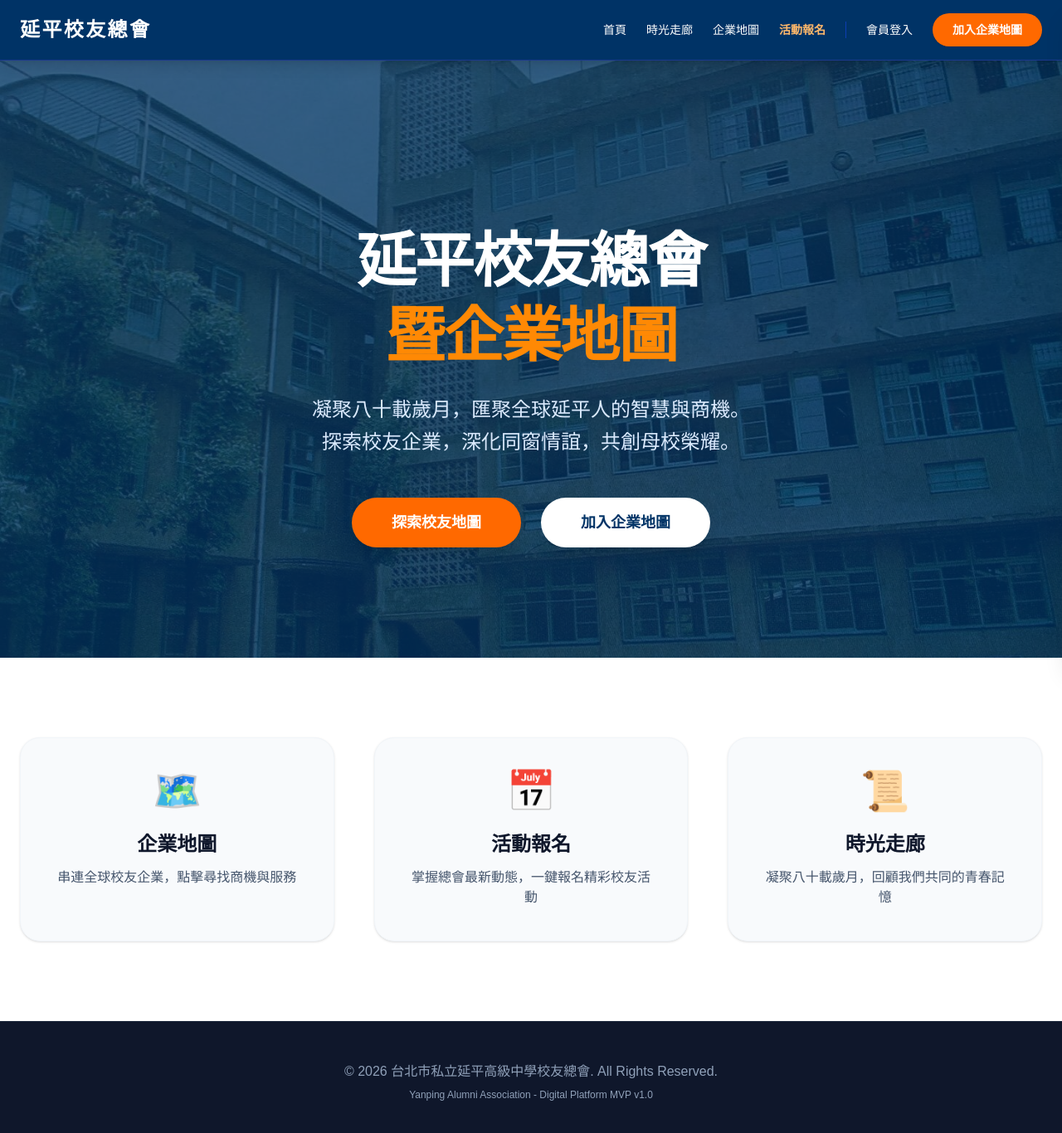
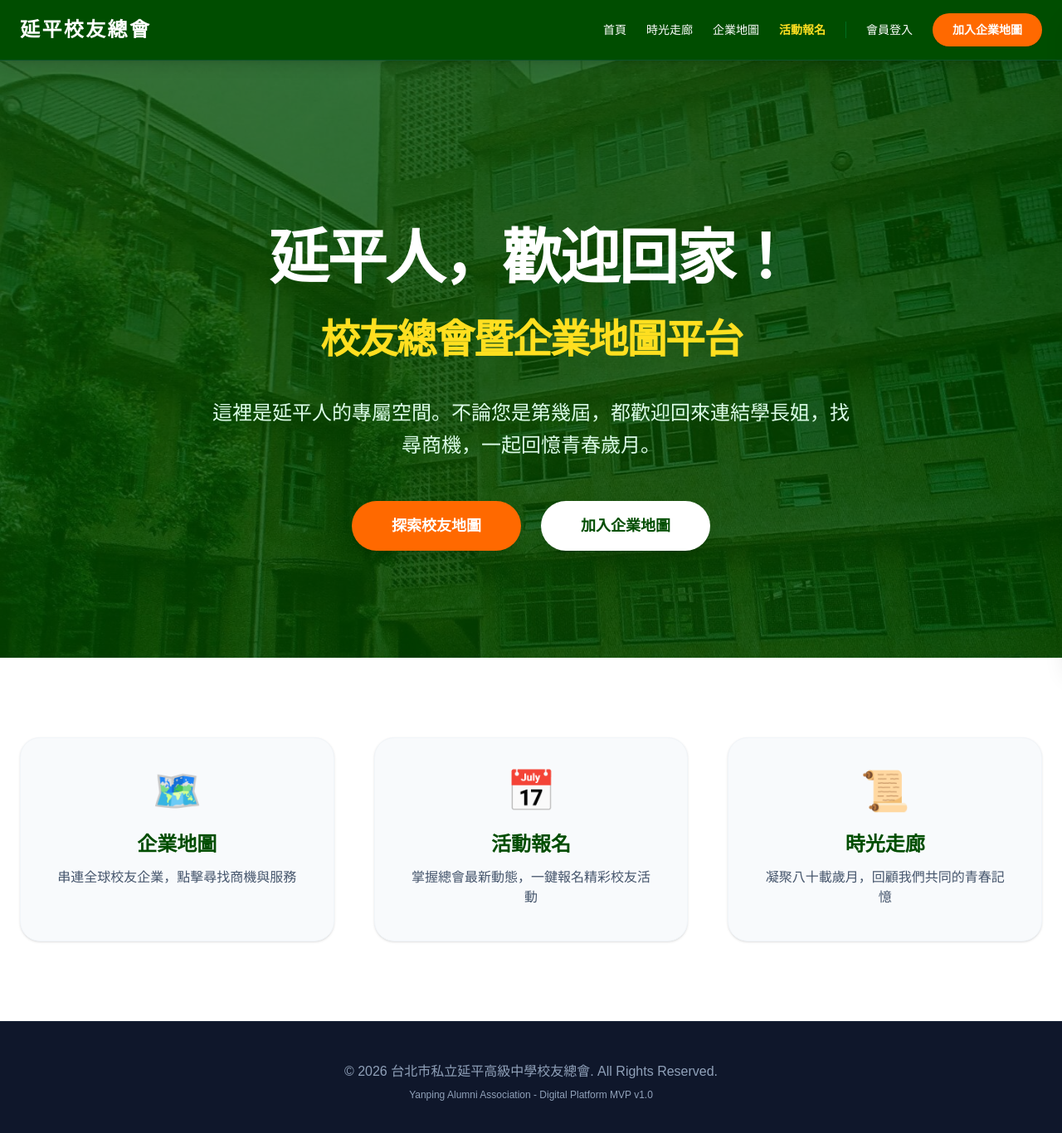
Before and after one commit to bear20020228/yanping-alumni, a Next.js app: page / in a window 1280 px wide. Shown: the top 1366 px of the page at 83% size. Built offline with nearby package versions, Linux system fonts and the light colour scheme; no server answers.

Commit message:
修正全站顏色為延平綠，復活親切文案，側滑導覽列，完美上線！

```diff
--- a/app/components/Navbar.tsx
+++ b/app/components/Navbar.tsx
@@ -41,27 +41,28 @@ export default function Navbar() {
     if (profile.role === 'admin') return <span className="text-red-800 text-xs bg-red-200 px-2.5 py-1 rounded font-bold">管理員</span>;
     if (profile.status === 'pending') return <span className="text-yellow-800 text-xs bg-yellow-100 px-2.5 py-1 rounded font-bold">審核中</span>;
     if (profile.status === 'approved' && profile.is_paid) return <span className="text-green-800 text-xs bg-green-200 px-2.5 py-1 rounded font-bold">正式會員</span>;
-    return <span className="text-blue-100 text-xs bg-blue-900 px-2.5 py-1 rounded">一般會員</span>;
+    return <span className="text-green-100 text-xs bg-green-900 px-2.5 py-1 rounded">一般會員</span>; // 改為綠色系
   };
 
   return (
     <>
-      <nav className="bg-[#003366] text-white sticky top-0 z-50 shadow-lg border-b border-blue-900">
+      {/* 導覽列主體：換上 Yanping Green (#004d00) */}
+      <nav className="bg-[#004d00] text-white sticky top-0 z-50 shadow-lg border-b border-green-900">
         <div className="max-w-7xl mx-auto px-6 py-4 flex justify-between items-center">
 
-          {/* 左側 Logo: 點擊回首頁 */}
-          <Link href="/" className="text-2xl font-black tracking-widest text-white hover:text-blue-200 transition-colors">
+          {/* 左側 Logo */}
+          <Link href="/" className="text-2xl font-black tracking-widest text-white hover:text-green-200 transition-colors">
             延平校友總會
           </Link>
 
-          {/* 桌機版選單 (大螢幕顯示 md:flex，小螢幕隱藏 md:hidden) */}
+          {/* 桌機版選單 */}
           <div className="hidden md:flex items-center space-x-6 text-sm font-medium">
-            <Link href="/" className="hover:text-blue-200 transition-colors py-1.5">首頁</Link>
-            <Link href="/history" className="hover:text-blue-200 transition-colors py-1.5">時光走廊</Link>
-            <Link href="/map" className="hover:text-blue-200 transition-colors py-1.5">企業地圖</Link>
-            <Link href="/events" className="hover:text-blue-200 transition-colors py-1.5 text-orange-300 font-bold">活動報名</Link>
+            <Link href="/" className="hover:text-green-200 transition-colors py-1.5">首頁</Link>
+            <Link href="/history" className="hover:text-green-200 transition-colors py-1.5">時光走廊</Link>
+            <Link href="/map" className="hover:text-green-200 transition-colors py-1.5">企業地圖</Link>
+            <Link href="/events" className="hover:text-yellow-200 transition-colors py-1.5 text-yellow-300 font-bold">活動報名</Link>
 
-            <div className="w-px h-5 bg-blue-700 opacity-60"></div>
+            <div className="w-px h-5 bg-green-700 opacity-60"></div>
 
             {user ? (
               <div className="flex items-center space-x-4">
@@ -75,24 +76,24 @@ export default function Navbar() {
                 <button onClick={handleLogout} className="hover:text-red-300 transition-colors font-bold text-sm">登出</button>
               </div>
             ) : (
-              <Link href="/login" className="hover:text-blue-200 transition-colors py-1.5">會員登入</Link>
+              <Link href="/login" className="hover:text-green-200 transition-colors py-1.5">會員登入</Link>
             )}
 
-            <Link href="/register" className="bg-orange-500 text-white px-6 py-2.5 rounded-full font-bold hover:bg-orange-600 transition-colors shadow-sm text-sm">
+            <Link href="/register" className="bg-orange-500 text-white px-6 py-2.5 rounded-full font-bold hover:bg-orange-600 transition-colors shadow-sm text-sm transform hover:scale-105 duration-300">
               加入企業地圖
             </Link>
           </div>
 
-          {/* 手機版漢堡按鈕 (小螢幕顯示 md:hidden，大螢幕隱藏 md:flex) */}
+          {/* 手機版漢堡按鈕 */}
           <button
             className="md:hidden text-white focus:outline-none p-1.5 z-50 relative"
             onClick={() => setIsMenuOpen(!isMenuOpen)}
           >
             <svg className="w-8 h-8" fill="none" stroke="currentColor" viewBox="0 0 24 24">
               {isMenuOpen ? (
-                <path strokeLinecap="round" strokeLinejoin="round" strokeWidth={2} d="M6 18L18 6M6 6l12 12" /> // 叉叉圖示 X
+                <path strokeLinecap="round" strokeLinejoin="round" strokeWidth={2} d="M6 18L18 6M6 6l12 12" /> // 叉叉
               ) : (
-                <path strokeLinecap="round" strokeLinejoin="round" strokeWidth={2} d="M4 6h16M4 12h16M4 18h16" /> // 三條線圖示 ☰
+                <path strokeLinecap="round" strokeLinejoin="round" strokeWidth={2} d="M4 6h16M4 12h16M4 18h16" /> // 三條線
               )}
             </svg>
           </button>
@@ -101,18 +102,18 @@ export default function Navbar() {
 
       {/* 手機版側邊選單：縮進去模式 (Sliding Sidebar) */}
       <div
-        className={`fixed inset-0 bg-black/50 z-40 transition-opacity duration-300 ${isMenuOpen ? 'opacity-100' : 'opacity-0 pointer-events-none'}`}
+        className={`fixed inset-0 bg-black/60 z-40 transition-opacity duration-300 ${isMenuOpen ? 'opacity-100' : 'opacity-0 pointer-events-none'}`}
         onClick={() => setIsMenuOpen(false)}
       />
       <div
-        className={`fixed inset-y-0 right-0 z-50 w-72 bg-[#002244] border-l border-blue-900 shadow-xl p-6 pt-24 space-y-6 transform transition-transform duration-300 ease-in-out ${isMenuOpen ? 'translate-x-0' : 'translate-x-full'}`}
+        className={`fixed inset-y-0 right-0 z-50 w-72 bg-[#003300] border-l border-green-900 shadow-xl p-6 pt-24 space-y-6 transform transition-transform duration-300 ease-in-out ${isMenuOpen ? 'translate-x-0' : 'translate-x-full'}`}
       >
-        <Link href="/" className="block text-lg font-medium hover:text-blue-200 text-white" onClick={() => setIsMenuOpen(false)}>首頁</Link>
-        <Link href="/history" className="block text-lg font-medium hover:text-blue-200 text-white" onClick={() => setIsMenuOpen(false)}>時光走廊</Link>
-        <Link href="/map" className="block text-lg font-medium hover:text-blue-200 text-white" onClick={() => setIsMenuOpen(false)}>企業地圖</Link>
-        <Link href="/events" className="block text-lg font-bold text-orange-300" onClick={() => setIsMenuOpen(false)}>活動報名</Link>
+        <Link href="/" className="block text-lg font-medium hover:text-green-200 text-white" onClick={() => setIsMenuOpen(false)}>首頁</Link>
+        <Link href="/history" className="block text-lg font-medium hover:text-green-200 text-white" onClick={() => setIsMenuOpen(false)}>時光走廊</Link>
+        <Link href="/map" className="block text-lg font-medium hover:text-green-200 text-white" onClick={() => setIsMenuOpen(false)}>企業地圖</Link>
+        <Link href="/events" className="block text-lg font-bold text-yellow-300" onClick={() => setIsMenuOpen(false)}>活動報名</Link>
 
-        <div className="h-px w-full bg-blue-800 my-6"></div>
+        <div className="h-px w-full bg-green-800 my-6"></div>
 
         {user ? (
           <div className="space-y-6">
@@ -126,10 +127,10 @@ export default function Navbar() {
             <button onClick={handleLogout} className="block text-red-300 font-bold w-full text-left">登出</button>
           </div>
         ) : (
-          <Link href="/login" className="block text-base font-medium hover:text-blue-200 text-white" onClick={() => setIsMenuOpen(false)}>會員登入</Link>
+          <Link href="/login" className="block text-base font-medium hover:text-green-200 text-white" onClick={() => setIsMenuOpen(false)}>會員登入</Link>
         )}
 
-        <Link href="/register" className="block w-full text-center mt-6 bg-white text-[#003366] px-5 py-3.5 rounded-xl font-bold hover:bg-blue-50 transition-colors shadow-lg" onClick={() => setIsMenuOpen(false)}>
+        <Link href="/register" className="block w-full text-center mt-6 bg-white text-[#004d00] px-5 py-3.5 rounded-xl font-bold hover:bg-blue-50 transition-colors shadow-lg" onClick={() => setIsMenuOpen(false)}>
           加入企業地圖
         </Link>
       </div>
--- a/app/page.tsx
+++ b/app/page.tsx
@@ -6,43 +6,44 @@ export default function Home() {
     <main className="min-h-screen bg-white">
       <Navbar />
 
-      {/* 首頁 Hero 區塊：專業美化延平背景圖 */}
+      {/* 首頁 Hero 區塊：延平綠 + 親切文案 */}
       <div className="relative h-[90vh] bg-cover bg-center" style={{ backgroundImage: "url('/LINE_ALBUM_待選延平桌曆照片_260326_3.jpg')" }}>
-        {/* 延平藍遮罩：讓文字清晰，提升質感 */}
-        <div className="absolute inset-0 bg-[#003366]/75" />
+        {/* 延平綠遮罩：提升質感 (#004d00/75) */}
+        <div className="absolute inset-0 bg-[#004d00]/75" />
 
         <div className="relative max-w-7xl mx-auto px-6 h-full flex flex-col justify-center items-center text-center text-white pt-16">
-          <h1 className="text-5xl md:text-7xl font-black tracking-tight leading-tight mb-6">
-            延平校友總會<br />
-            <span className="text-orange-400">暨企業地圖</span>
+          {/* 親切文案復活 */}
+          <h1 className="text-5xl md:text-7xl font-black tracking-tight leading-tight mb-8">
+            延平人，歡迎回家！<br />
+            <span className="text-yellow-300 text-3xl md:text-5xl font-bold">校友總會暨企業地圖平台</span>
           </h1>
 
-          <p className="max-w-3xl text-xl md:text-2xl text-blue-100 mb-12 font-medium leading-relaxed">
-            凝聚八十載歲月，匯聚全球延平人的智慧與商機。<br />
-            探索校友企業，深化同窗情誼，共創母校榮耀。
+          <p className="max-w-3xl text-xl md:text-2xl text-green-100 mb-12 font-medium leading-relaxed">
+            這裡是延平人的專屬空間。不論您是第幾屆，都歡迎回來連結學長姐，找尋商機，一起回憶青春歲月。
           </p>
 
           <div className="flex flex-col sm:flex-row space-y-4 sm:space-y-0 sm:space-x-6">
             <Link href="/map" className="bg-orange-500 text-white px-12 py-4 rounded-full font-bold text-lg hover:bg-orange-600 transition-colors shadow-lg transform hover:scale-105 duration-300">
               探索校友地圖
             </Link>
-            <Link href="/register" className="bg-white text-[#003366] px-12 py-4 rounded-full font-bold text-lg hover:bg-blue-50 transition-colors shadow-lg transform hover:scale-105 duration-300">
+            <Link href="/register" className="bg-white text-[#004d00] px-12 py-4 rounded-full font-bold text-lg hover:bg-green-50 transition-colors shadow-lg transform hover:scale-105 duration-300">
               加入企業地圖
             </Link>
           </div>
         </div>
       </div>
 
-      {/* 下方功能簡介區塊 (留白設計，提升高級感) */}
+      {/* 下方功能簡介區塊 (使用延平綠標題) */}
       <div className="max-w-7xl mx-auto px-6 py-24 grid grid-cols-1 md:grid-cols-3 gap-12 text-center">
         {[
           { icon: '🗺️', title: '企業地圖', desc: '串連全球校友企業，點擊尋找商機與服務' },
           { icon: '📅', title: '活動報名', desc: '掌握總會最新動態，一鍵報名精彩校友活動' },
           { icon: '📜', title: '時光走廊', desc: '凝聚八十載歲月，回顧我們共同的青春記憶' },
         ].map(item => (
-          <div key={item.title} className="bg-slate-50 p-10 rounded-3xl border border-slate-100 shadow-sm hover:shadow-xl transition-shadow duration-300">
+          <div key={item.title} className="bg-slate-50 p-10 rounded-3xl border border-slate-100 shadow-sm hover:shadow-xl transition-all duration-300">
             <div className="text-5xl mb-6">{item.icon}</div>
-            <h3 className="text-2xl font-bold text-slate-900 mb-3">{item.title}</h3>
+            {/* 標題換成延平綠 (#004d00) */}
+            <h3 className="text-2xl font-bold text-[#004d00] mb-3">{item.title}</h3>
             <p className="text-slate-600 text-base font-medium">{item.desc}</p>
           </div>
         ))}
```
Also changed, not shown: app/history/page.tsx (+10 -8 lines).
